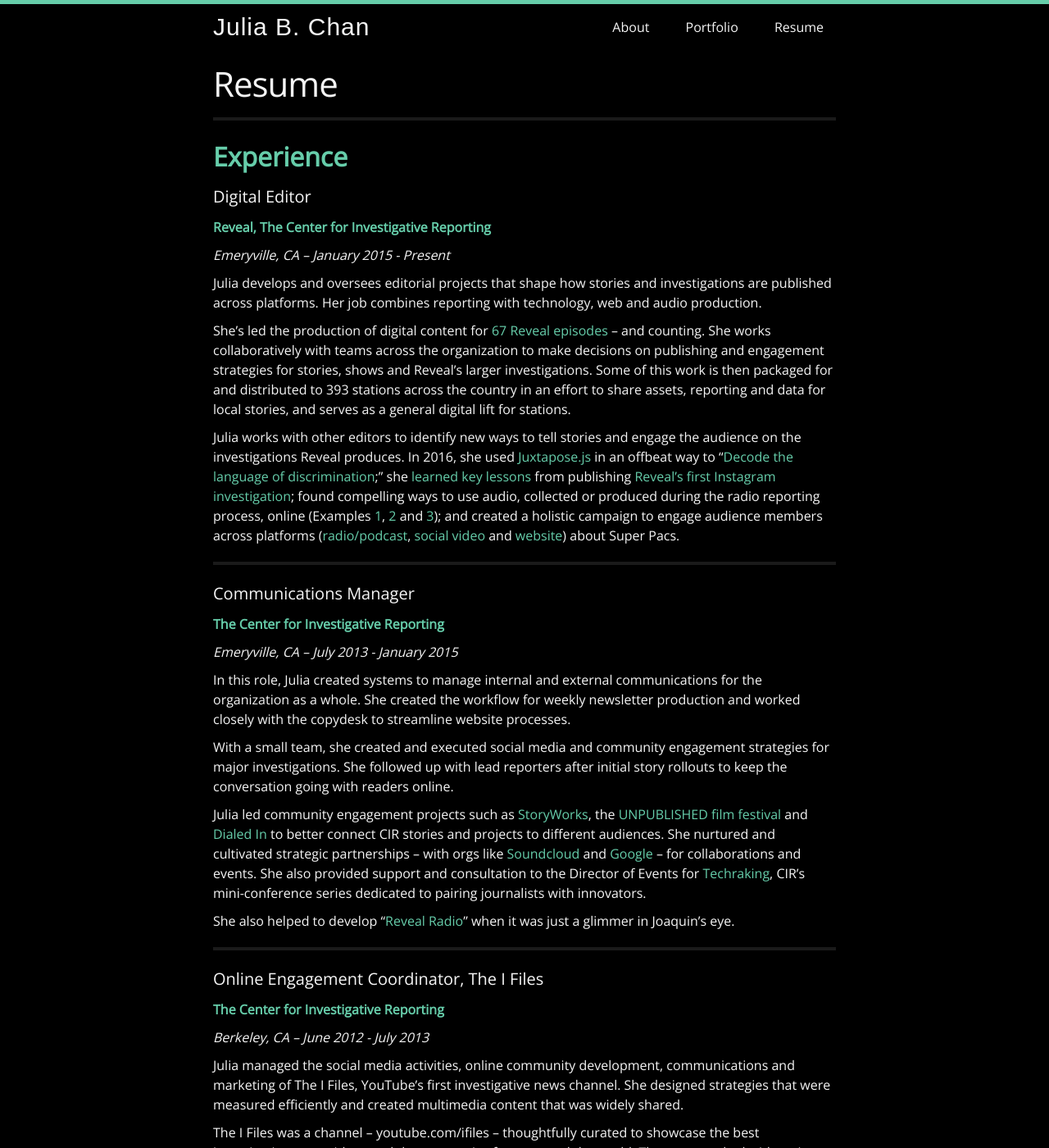
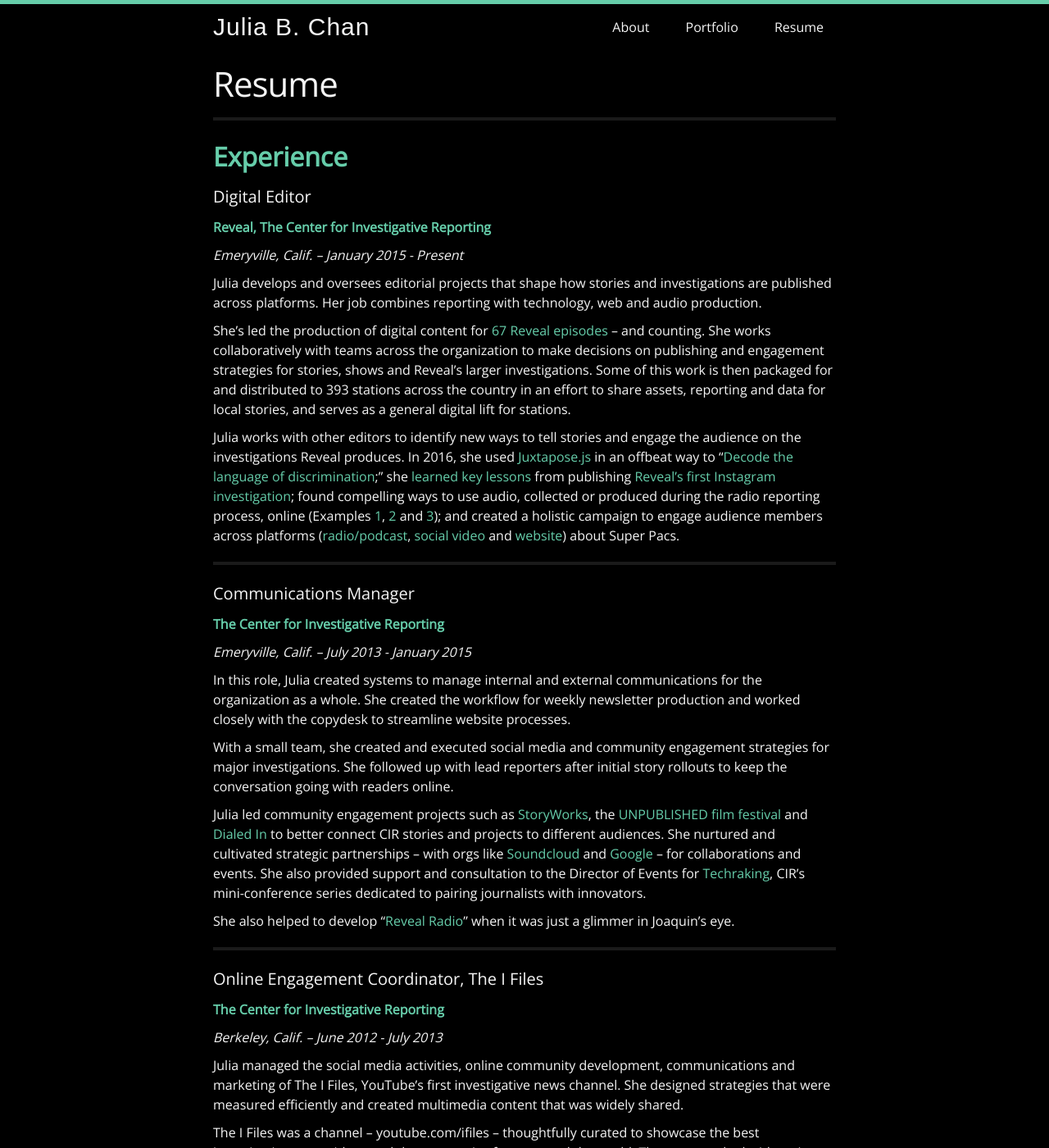
Before and after one commit to juliachanb/juliachanb.github.io, a Jekyll site: the page built from pages/resume.md, in a window 1280 px wide and 1400 px high. Shown: the whole window at 82% size. Built offline with Jekyll 4.4.1, drawn with Linux system fonts in a browser that asks for light colours; nearby versions of some CDN libraries; some web fonts are replaced; some of the changed text lies outside the part shown.

Commit message:
edited datelines

```diff
--- a/pages/resume.md
+++ b/pages/resume.md
@@ -13,7 +13,7 @@
 
 **[Reveal, The Center for Investigative Reporting](http://revealnews.org)**
 
-*Emeryville, CA – January 2015 - Present*
+*Emeryville, Calif. – January 2015 - Present*
 
 Julia develops and oversees editorial projects that shape how stories and investigations are published across platforms. Her job combines reporting with technology, web and audio production.
 
@@ -27,7 +27,7 @@
 
 **[The Center for Investigative Reporting](https://www.revealnews.org/)**
 
-*Emeryville, CA – July 2013 - January 2015*
+*Emeryville, Calif. – July 2013 - January 2015*
 
 In this role, Julia created systems to manage internal and external communications for the organization as a whole. She created the workflow for weekly newsletter production and worked closely with the copydesk to streamline website processes.
 
@@ -43,7 +43,7 @@
 
 **[The Center for Investigative Reporting](http://www.sfexaminer.com/)**
 
-*Berkeley, CA – June 2012 - July 2013*
+*Berkeley, Calif. – June 2012 - July 2013*
 
 Julia managed the social media activities, online community development, communications and marketing of The I Files, YouTube's first investigative news channel. She designed strategies that were measured efficiently and created multimedia content that was widely shared.
 
@@ -63,7 +63,7 @@
 
 **[The San Francisco Examiner](http://www.sfexaminer.com/)**
 
-*San Francisco, CA – September 2006 - May 2012*
+*San Francisco – September 2006 - May 2012*
 
 Julia managed sfexaminer.com – this included writing breaking news stories, editing copy, updating the site, setting up photo galleries, overseeing all online blogs and working with the Executive Editor to curate content.
 
```
Also changed, not shown: other parts of pages/resume.md (+3 -3 lines).
